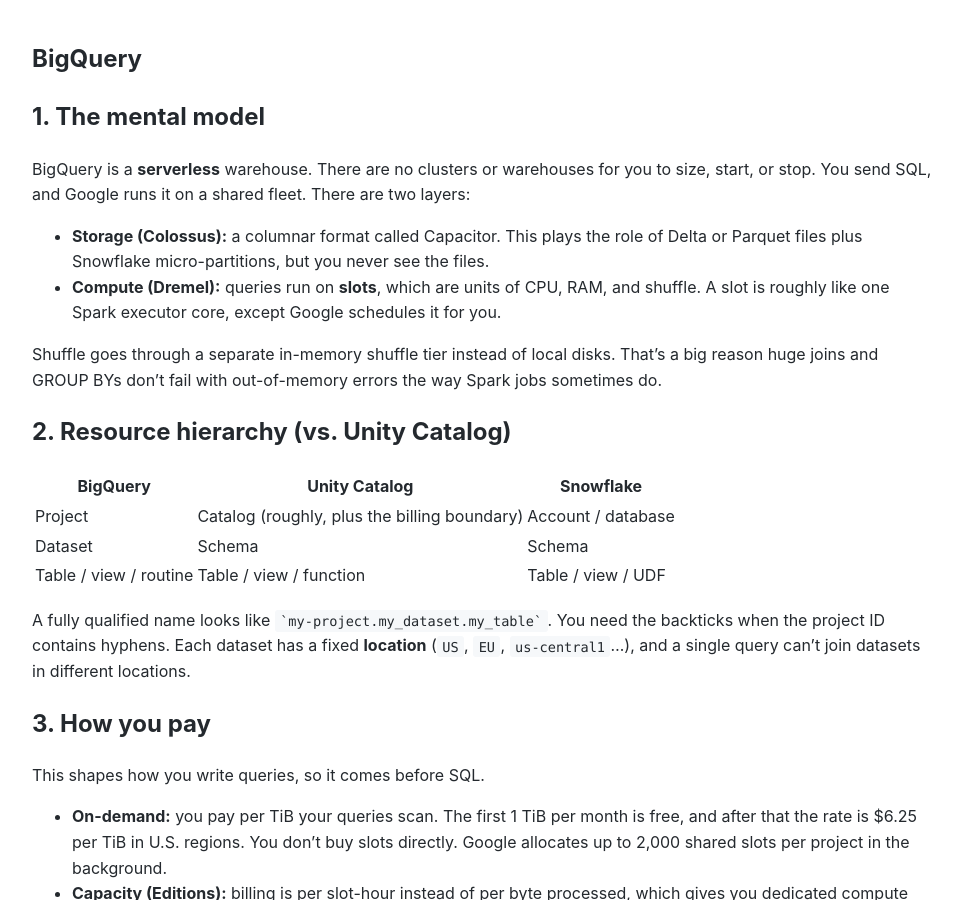
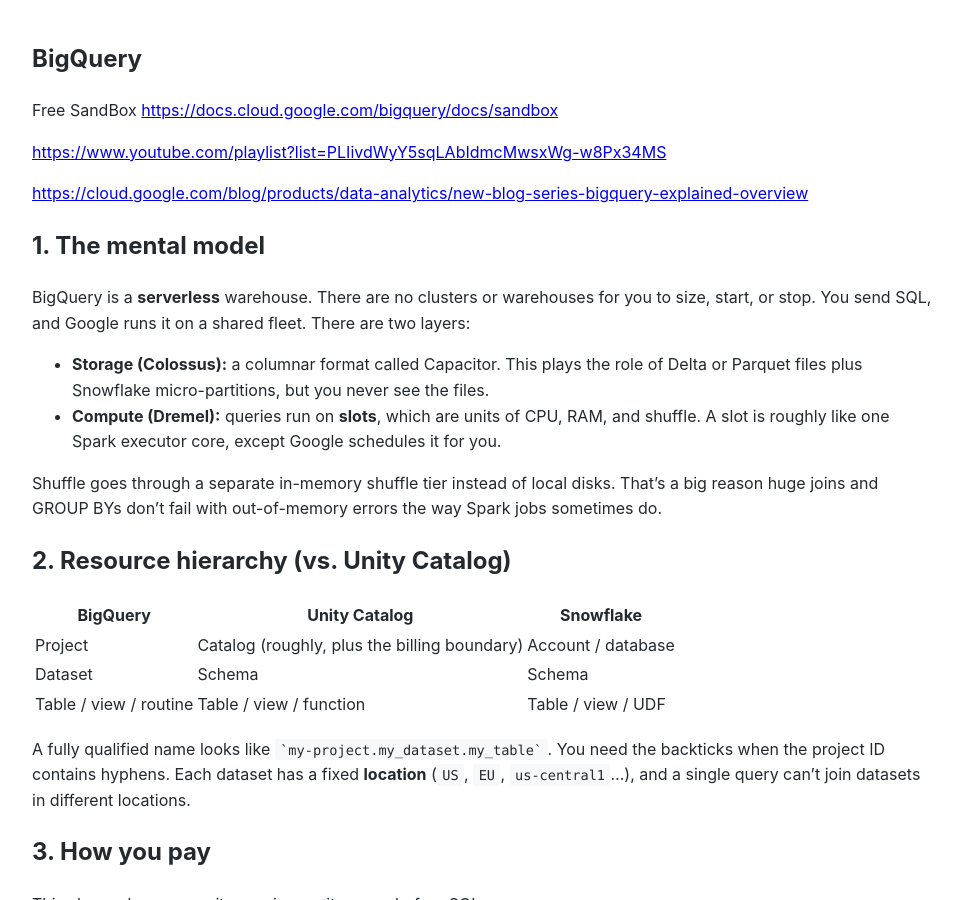
Before and after one commit to Michael-Lubinsky/michael-lubinsky.github.com, a Jekyll site: the page built from gcp/bigquery.md, in a window 1280 px wide and 900 px high. Shown: the whole window, without its empty margins (158-1119 px from the left). Built offline with Jekyll 4.4.1, drawn with Linux system fonts in a browser that asks for light colours; our own code applies the rules of GitHub Pages for plain Markdown files.

Commit message:
Update bigquery.md

```diff
--- a/gcp/bigquery.md
+++ b/gcp/bigquery.md
@@ -1,6 +1,12 @@
 {% raw %}
 
 ## BigQuery
+
+Free SandBox <https://docs.cloud.google.com/bigquery/docs/sandbox>
+
+<https://www.youtube.com/playlist?list=PLIivdWyY5sqLAbIdmcMwsxWg-w8Px34MS>
+
+ <https://cloud.google.com/blog/products/data-analytics/new-blog-series-bigquery-explained-overview>
 
 
 ## 1. The mental model
```
